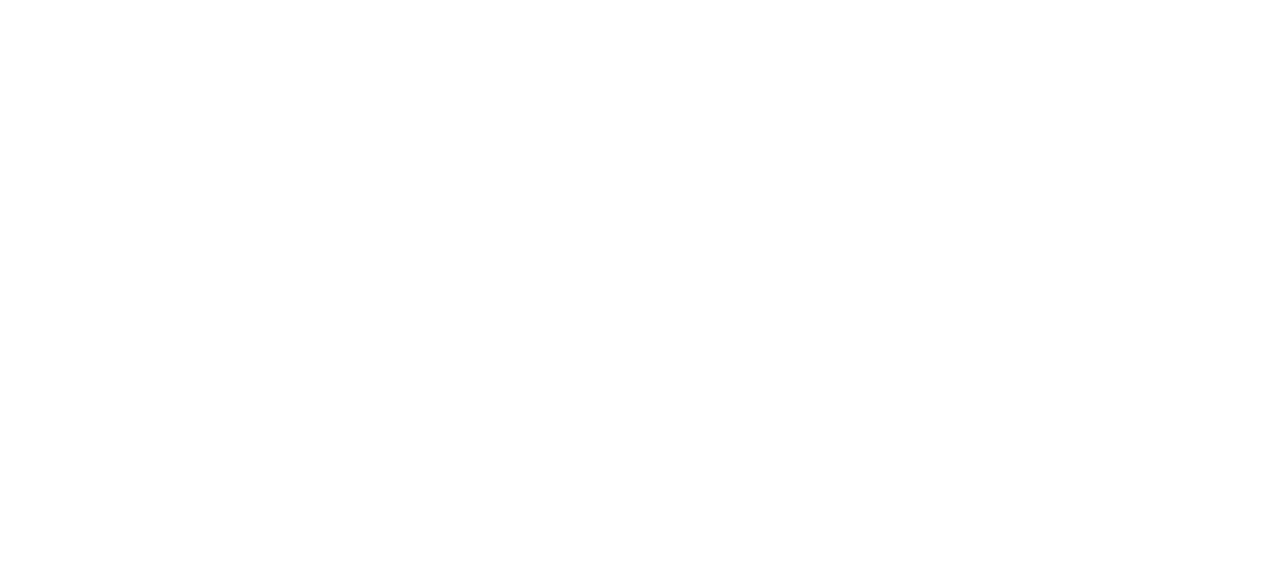
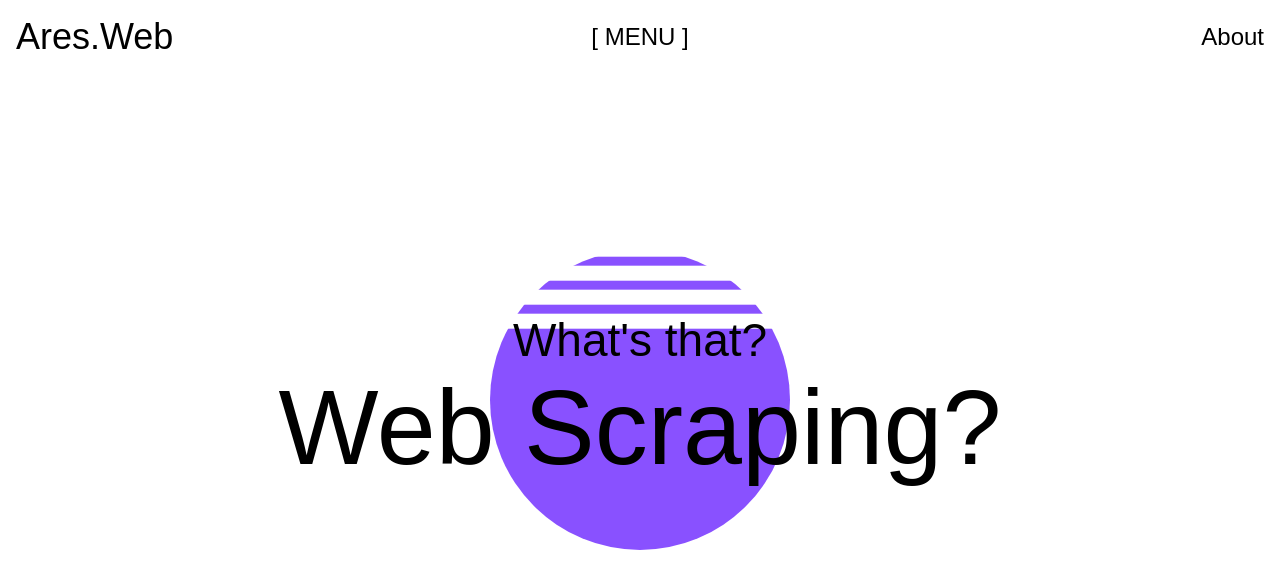
Before and after one commit to HemantDutta/Ares.Web, a React (Create React App) app in the folder client/: page /web-scraping in a window 1280 px wide. Before the commit this address had no page. Shown: the top 588 px of the page. Built offline with nearby package versions, Linux system fonts and the light colour scheme; a web font is replaced by a local one.

Commit message:
Fix scraping issues | Add UI elements | Other stuff

```diff
--- a/client/public/assets/AresStyles.css
+++ b/client/public/assets/AresStyles.css
@@ -14,6 +14,12 @@
 :root {
     --accent-color: #A076F9;
 }
+
+/*Accent Color*/
+.accent-color{
+    color: var(--accent-color); !important;
+}
+/*Accent Color*/
 
 @media (prefers-reduced-motion: no-preference) {
     :root {
@@ -746,3 +752,91 @@ nav .navbar-container .navbar-about-option span, .navbar-menu-option span {
     z-index: 100;
 }
 /*==========Search Page End==========*/
+
+/*==========Web Scraping Page==========*/
+
+.web-scraping-header{
+    position: relative;
+    height: 100vh;
+    width: 100vw;
+    display: flex;
+    padding: 2rem;
+    justify-content: center;
+    align-items: center;
+    flex-direction: column-reverse;
+}
+
+.web-scraping-header span.ws_ws{
+    font-size: 106px;
+    z-index: 110;
+    display: inline-block;
+    position: relative;
+}
+
+.web-scraping-header span.ws_wt{
+    font-size: 46px;
+    z-index: 110;
+    display: inline-block;
+    position: relative;
+}
+
+.web-scraping-header img{
+    position: absolute;
+    height: 450px;
+    width: 450px;
+    z-index: 100;
+    margin: auto;
+    inset: 0;
+    clip-path: none;
+}
+
+.web-scraping-header .span-cont{
+    overflow-y: hidden;
+}
+
+@media screen and (max-width: 745px) {
+    .web-scraping-header span.ws_ws{
+        font-size: 76px;
+    }
+}
+
+@media screen and (max-width: 555px) {
+    .web-scraping-header span.ws_ws{
+        font-size: 56px;
+    }
+
+    .web-scraping-header span.ws_wt{
+        font-size: 36px;
+    }
+
+    .web-scraping-header img{
+        height: 250px;
+        width: 250px;
+    }
+}
+
+@media screen and (max-width: 420px) {
+    .web-scraping-header span.ws_ws{
+        font-size: 36px;
+    }
+
+    .web-scraping-header span.ws_wt{
+        font-size: 26px;
+    }
+}
+
+@media screen and (max-width: 290px) {
+    .web-scraping-header span.ws_ws{
+        font-size: 26px;
+    }
+
+    .web-scraping-header span.ws_wt{
+        font-size: 16px;
+    }
+
+    .web-scraping-header img{
+        height: 150px;
+        width: 150px;
+    }
+}
+/*==========Web Scraping Page End==========*/
--- a/client/src/App.js
+++ b/client/src/App.js
@@ -1,6 +1,7 @@
 import {BrowserRouter, Routes, Route} from "react-router-dom";
 import {Home} from "./pages/Home";
 import {Search} from "./pages/Search";
+import {WebScraping} from "./pages/WebScraping";
 
 function App() {
   return (
@@ -9,6 +10,7 @@ function App() {
           <Routes>
               <Route path={"/"} element={<Home/>}/>
               <Route path={"/search"} element={<Search/>}/>
+              <Route path={"/web-scraping"} element={<WebScraping/>}/>
           </Routes>
       </BrowserRouter>
     </>
--- a/client/src/pages/Search.js
+++ b/client/src/pages/Search.js
@@ -134,6 +134,13 @@ export const Search = () => {
         }
     })
 
+    //Handle Key Down For Search Bar
+    function handleKeyDown(e){
+        if(e.key === "Enter"){
+            fetchNews();
+        }
+    }
+
     return (
         <>
             <div className="header-container">
@@ -143,7 +150,7 @@ export const Search = () => {
                 <div className="search-bar-container" onFocus={toggleSearchOn} onBlur={toggleSearchOff}>
                     <input type="text" name="search" id="search" placeholder="Search Latest Tech Updates..." onChange={(e) => {
                         setSearch(e.target.value)
-                    }}/>
+                    }} onKeyDown={handleKeyDown}/>
                     <button onClick={fetchNews} id="search-btn"><i className="fa-solid fa-magnifying-glass"/></button>
                 </div>
                 <div className="search-results-container">
@@ -151,7 +158,7 @@ export const Search = () => {
                         resultsCount !==0 &&
                         <>
                             <div className="search-result-count">
-                                <span>{resultsCount} results found</span>
+                                <span>{resultsCount} results found for <span className="accent-color">{search}</span></span>
                             </div>
                             <div className="search-results-grid" ref={newsGrid}>
                                 {
@@ -160,7 +167,7 @@ export const Search = () => {
                                             <div className="result-container" key={index}>
                                                 <div className="result-item">
                                                     <div className="result-img">
-                                                        <img src={value.imgSrc} alt="Search Result"/>
+                                                        <img src={value.imgSrc} alt="Search Result" loading={"lazy"}/>
                                                     </div>
                                                     <div className="result-content">
                                                         <div className="result-title">
@@ -185,7 +192,7 @@ export const Search = () => {
                                             <div className="result-container" key={index}>
                                                 <div className="result-item">
                                                     <div className="result-img">
-                                                        <img src={value.imgSrc} alt="Search Result"/>
+                                                        <img src={value.imgSrc} alt="Search Result" loading={"lazy"}/>
                                                     </div>
                                                     <div className="result-content">
                                                         <div className="result-title">
@@ -215,7 +222,7 @@ export const Search = () => {
                         resultsCount === 0 && !loader &&
                         <>
                             <div className="search-result-count">
-                                <span>{resultsCount} results found</span>
+                                <span>{resultsCount} results found for <span className="accent-color">{search}</span></span>
                             </div>
                         </>
                     }
--- /dev/null
+++ b/client/src/pages/WebScraping.js
@@ -0,0 +1,41 @@
+import {Navbar} from "../components/Navbar";
+import {useLayoutEffect, useRef} from "react";
+import gsap from "gsap";
+
+export const WebScraping = () => {
+
+    //refs
+    const ws_img = useRef(null);
+    const ws_wt = useRef(null);
+    const ws_ws = useRef(null);
+
+    //Landing Animation
+    useLayoutEffect(()=>{
+        const tl = gsap.timeline();
+        tl
+            .from(ws_img.current, {clipPath: "inset(45%)", duration: 0.8, delay: 0.2}, 0)
+            .from(ws_ws.current, {yPercent: 100, autoAlpha: 0, duration: 0.4},1)
+            .from(ws_wt.current, {yPercent: 100, autoAlpha: 0, duration: 0.4, delay: 0.2}, 1)
+    },[])
+
+    return(
+        <>
+            <Navbar/>
+            <div className="web-scraping-header">
+                <div className="span-cont"><span ref={ws_ws} className="ws_ws">Web Scraping?</span></div>
+                <div className="span-cont"><span ref={ws_wt} className="ws_wt">What's that?</span></div>
+                <img ref={ws_img} src="assets/images/ws_landing.svg" alt="landing background"/>
+            </div>
+            <div className="web-scraping-container">
+                <div>
+                    <div className="web-scraping-content">
+                        <div className="web-scraping-item web-scraping-what"></div>
+                        <div className="web-scraping-item web-scraping-how"></div>
+                        <div className="web-scraping-item web-scraping-ethics"></div>
+                    </div>
+                </div>
+            </div>
+            <div className="web-scraping-conclusion"></div>
+        </>
+    )
+}
```
Also changed, not shown: client/public/assets/images/ws_landing.svg (added), 1 other file (tests, documents, lock files or other folders).
